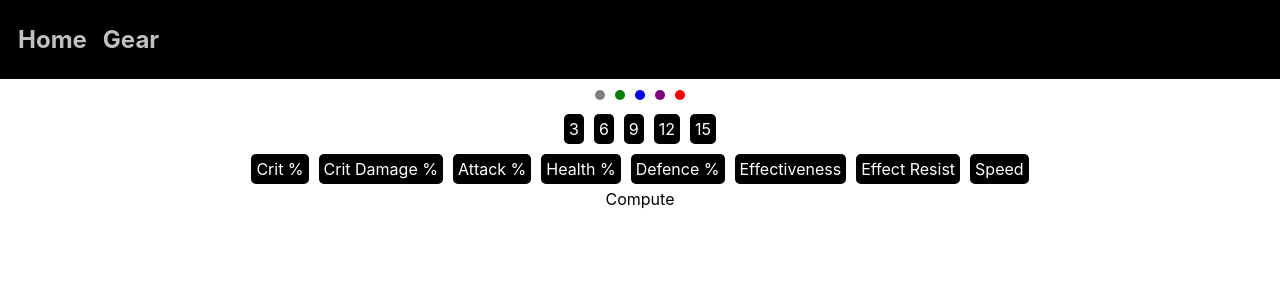
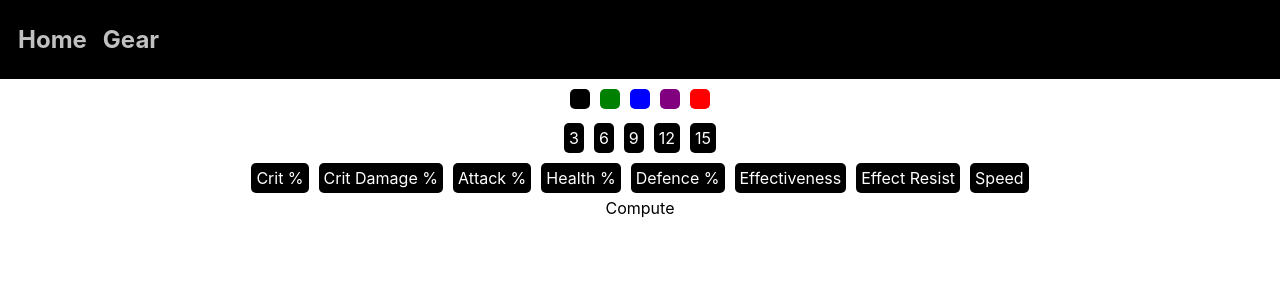
Before and after one commit to Cameronl14320/epic7-rebuilt, a Next.js app: page /gear in a window 1280 px wide. Shown: the top 300 px of the page. Built offline with nearby package versions, Linux system fonts and the light colour scheme.

Commit message:
rarity select implemented

```diff
--- a/components/gear/raritySelect.tsx
+++ b/components/gear/raritySelect.tsx
@@ -1,18 +1,34 @@
 import GearSettings from '../../objects/GearSettings'
 import { Box } from 'rebass'
 import settings from '../../data/settings'
-import { RarityArray } from '../../objects/RarityArray'
+import { Rarity, RarityArray } from '../../objects/Rarity'
 import { Button, Color } from '../../styles/theme'
 
 const maxRarity = settings.maxRarity;
+var lastRarity : number;
 
 const rarityStyle = {
     display: 'inline-flex',
     textAlign: 'center',
+    width: ['30px', '25px', '20px'],
+    height: ['30px', '25px', '20px'],
     mx: Button.margin,
     padding: Button.padding,
     borderRadius: Button.borderRadius,
     color: Color.theme.secondary,
+
+}
+
+
+
+function handleClick(id : number, rarity : Rarity, settings : GearSettings) {
+    settings.rarity = rarity;
+    let lastElement = document.getElementById("rarity-select-button-" + lastRarity);
+    lastElement.style.background = RarityArray[lastRarity].color;
+
+    let currentElement = document.getElementById("rarity-select-button-" + id);
+    currentElement.style.background = "black";
+    lastRarity = id;
 }
 
 export default function raritySelect(props : {settings : GearSettings}) {
@@ -20,10 +36,16 @@ export default function raritySelect(props : {settings : GearSettings}) {
 
     var rarityButtons = [];
     for (let n = 0; n < maxRarity; n++) {
-        let color : string = RarityArray[n].color;
+        let rarity : Rarity = RarityArray[n];
+        let color : string = rarity.color;
+        if (rarity == settings.rarity) {
+            color = "black";
+            lastRarity = n;
+            console.log(n);
+        }
         rarityButtons.push(
-            <Box key={"rarity-select-button-" + n} sx={rarityStyle} style={{background: color}}>
-            </Box>
+            <Box id={"rarity-select-button-" + n} key={"rarity-select-button-" + n} sx={rarityStyle} style={{background: color}}
+             onClick={() => handleClick(n, rarity, settings)}/>
         )
     }
 
--- a/objects/GearSettings.tsx
+++ b/objects/GearSettings.tsx
@@ -1,12 +1,13 @@
 // This object stores all the settings for the gear page
+import { Rarity } from './Rarity'
 
 export default class {
 
-    public rarity : number;
+    public rarity : Rarity;
     public tier : number;
     public enhancement : number;
 
-    constructor(rarity : number, tier : number, enhancement : number) {
+    constructor(rarity : Rarity, tier : number, enhancement : number) {
         this.rarity = rarity;
         this.tier = tier;
         this.enhancement = enhancement;
--- a/objects/Rarity.tsx
+++ b/objects/Rarity.tsx
@@ -1,4 +1,6 @@
-export default class Rarity {
+import rarities from '../data/rarities.json'
+
+export class Rarity {
     public rarity : string;
     public color : string;
     public value : number
@@ -9,3 +11,15 @@ export default class Rarity {
         this.value = value;
     }
 }
+
+function createRarityArray() : Rarity[] {
+    let array : Rarity[] = [];
+    let jsonArray : any[] = [];
+
+    Object.keys(rarities.rarities).forEach(key => jsonArray.push({rarity: rarities.rarities[key].rarity, color: rarities.rarities[key].color, value: rarities.rarities[key].value}))
+    jsonArray.forEach(element => {array.push(new Rarity(element.rarity, element.color, element.value));});
+
+    return array;
+}
+
+export const RarityArray : Rarity[] = createRarityArray();
--- a/objects/RarityArray.tsx
+++ /dev/null
@@ -1,14 +0,0 @@
-import rarities from '../data/rarities.json'
-import Rarity from './Rarity'
-
-function createRarityArray() : Rarity[] {
-    let array : Rarity[] = [];
-    let jsonArray : any[] = [];
-
-    Object.keys(rarities.rarities).forEach(key => jsonArray.push({rarity: rarities.rarities[key].rarity, color: rarities.rarities[key].color, value: rarities.rarities[key].value}))
-    jsonArray.forEach(element => {array.push(new Rarity(element.rarity, element.color, element.value));});
-
-    return array;
-}
-
-export const RarityArray : Rarity[] = createRarityArray();
--- a/pages/gear.tsx
+++ b/pages/gear.tsx
@@ -1,13 +1,14 @@
 import GearSelection from '../objects/GearSelection'
 import GearSettings from '../objects/GearSettings'
-import {SubStat, SubArray} from '../objects/SubStat'
+import { SubStat, SubArray } from '../objects/SubStat'
+import { RarityArray } from '../objects/Rarity'
 import { Box } from 'rebass'
 import enhanceSelect from '../components/gear/enhanceSelect'
 import raritySelect from '../components/gear/raritySelect'
 import substatSelect from '../components/gear/substatSelect'
 
 const selection : GearSelection = new GearSelection();
-const settings : GearSettings = new GearSettings(0, 0 ,0);
+const settings : GearSettings = new GearSettings(RarityArray[0], 0 ,0);
 
 const gearStyle = {
     wrapper: {
@@ -35,14 +36,14 @@ export default function gear(props) {
         <Box id="gear-wrapper" sx={gearStyle.wrapper}>
             <Box id="gear-center-container" sx={gearStyle.centerContainer}>
                 <Box id="gear-grid" sx={gearStyle.grid}>
-                    <Box id="gear-grid-row-1">
-                        <Box id="gear-grid-rarity-select" sx={gearStyle.gridRow}>{raritySelect({settings})}</Box>
+                    <Box id="gear-grid-row-1" sx={gearStyle.gridRow}>
+                        <Box id="gear-grid-rarity-select" sx={{marginTop: '5px'}}>{raritySelect({settings})}</Box>
                     </Box>
-                    <Box id="gear-grid-row-2">
-                        <Box id="gear-grid-enhance-select" sx={gearStyle.gridRow}>{enhanceSelect({settings})}</Box>
+                    <Box id="gear-grid-row-2" sx={gearStyle.gridRow}>
+                        <Box id="gear-grid-enhance-select">{enhanceSelect({settings})}</Box>
                     </Box>
-                    <Box id="gear-grid-row-3">
-                        <Box id="gear-grid-substat-select" sx={gearStyle.gridRow}>{substatSelect({selection})}</Box>
+                    <Box id="gear-grid-row-3" sx={gearStyle.gridRow}>
+                        <Box id="gear-grid-substat-select">{substatSelect({selection})}</Box>
                     </Box>
                 </Box>
                 <Box id="gear-compute" sx={gearStyle.compute}>
```
